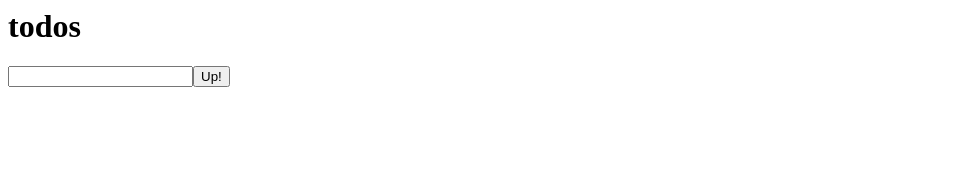
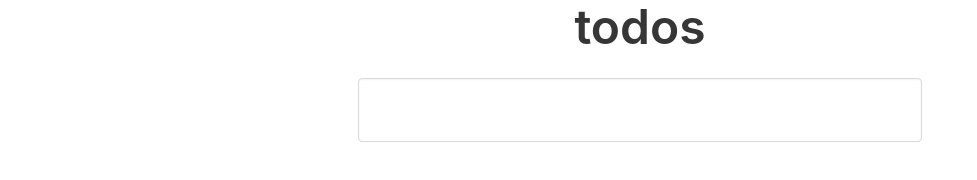
Before and after one commit to phil-daniels/bullscript, a website: page vue_example_1/index.html in a window 1280 px wide. Shown: the whole page, without its empty margins (0-977 px from the left). Drawn offline with nearby package versions, Linux system fonts and the light colour scheme.

Commit message:
more vue

```diff
--- a/vue_example_1/app.js
+++ /dev/null
@@ -1,28 +0,0 @@
-const app = Vue.createApp({
-  template: `
-    <h1>todos</h1>
-    <input v-model="newTodoLabel" @keyup.enter="add"/>
-    <template v-for="todo in todos">
-      <div>
-        <div @click="toggleCompleted(todo)">{{todo.label}}</div>
-      </div>
-    </template>
-    <button v-on:click='increment()'>Up!</button>
-  `,
-  data() {
-    return {
-      newTodoLabel: "",
-      todos: [],
-    };
-  },
-  methods: {
-    add() {
-      this.todos.push({label: this.newTodoLabel, completed: false});
-      this.newTodoLabel = "";
-    },
-    toggleCompleted(todo) {
-      todo.completed = !todo.completed;
-    },
-  }
-});
-app.mount("#app");
--- a/vue_example_1/index.html
+++ b/vue_example_1/index.html
@@ -1,7 +1,86 @@
 <html>
-  <body>
+
+<body>
     <div id="app"></div>
     <script src="https://unpkg.com/vue@3/dist/vue.global.js"></script>
-    <script src="app.js"></script>
-  </body>
+    <link rel="stylesheet" href="https://cdnjs.cloudflare.com/ajax/libs/bulma/0.9.4/css/bulma.min.css" integrity="sha512-HqxHUkJM0SYcbvxUw5P60SzdOTy/QVwA1JJrvaXJv4q7lmbDZCmZaqz01UPOaQveoxfYRv1tHozWGPMcuTBuvQ==" crossorigin="anonymous" referrerpolicy="no-referrer" />
+    <style>
+        .margin-bottom-10 {
+            margin-bottom: 10px !important;
+        }
+
+        .cursor-pointer {
+            cursor: pointer;
+        }
+
+        .todo-input {
+            height: 64px;
+            color: #4a4a4a;
+            padding-left: 24px;
+        }
+    </style>
+    <script>
+        const app = Vue.createApp({
+            template: `<MainPage/>`
+        });
+        app.component(`MainPage`, {
+            template: `
+                <div class="container">
+                    <div class="columns is-centered">
+                        <div class="column is-half has-text-centered">
+                            <h1 class="title is-1">todos</h1>
+                            <input class="input todo-input margin-bottom-10" v-model="newTodoLabel" @keyup.enter="add"/>
+                            <template v-for="todo in todos">
+                                <Todo :value="todo"/>
+                            </template>
+                        </div>
+                    </div>
+                </div>
+            `,
+            data() {
+                return {
+                    newTodoLabel: "",
+                    todos: [],
+                };
+            },
+            methods: {
+                add() {
+                    this.todos.push({ label: this.newTodoLabel, completed: false });
+                    this.newTodoLabel = "";
+                },
+                remove(todo) {
+                    this.todos = this.todos.filter(x => x !== todo);
+                },
+            }
+        });
+        app.component(`Todo`, {
+            props: ["value"],
+            template: `
+                <div :class="todoClass + ' notification margin-bottom-10 cursor-pointer has-text-left'" @click="toggleCompleted(value)">
+                    <button class="delete" @click.stop="remove(value)"></button>
+                    <span :style="todoStyle">{{value.label}}</span>
+                </div>
+            `,
+            computed: {
+                todoStyle() {
+                    return this.value.completed ? { "text-decoration": "line-through" } : {};
+                },
+                todoClass() {
+                    return this.value.completed ? "is-primary" : "";
+                },
+            },
+            methods: {
+                toggleCompleted() {
+                    this.value.completed = !this.value.completed;
+                    console.log(`${this.value.label} has been changed to ${this.value.completed}`);
+                },
+                remove() {
+                    this.$parent.remove(this.value);
+                },
+            }
+        });
+        app.mount("#app");
+    </script>
+</body>
+
 </html>
```
